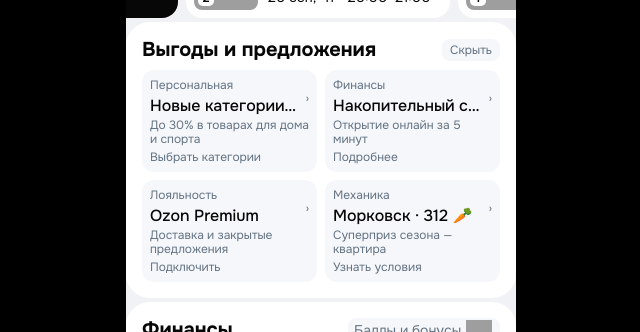
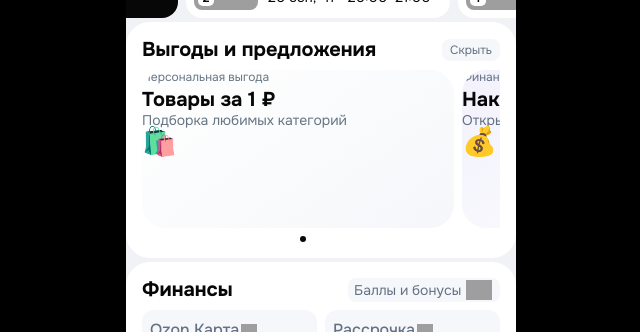
Before and after one commit to imarina2194-art/OzonUserAccountForTests, a React (Vite) app: page / in a window 1280 px wide. Shown: the part 284-616 px from the top of the page, without its empty margins (319-959 px from the left). Built offline with nearby package versions, Linux system fonts and the light colour scheme; grey boxes are pictures that could not be loaded.

Commit message:
Refactor benefits widget into iOS-style promo carousel

```diff
--- a/App.jsx
+++ b/App.jsx
@@ -1,4 +1,4 @@
-import React, { useEffect, useState } from "react";
+import React, { useEffect, useRef, useState } from "react";
 
 const mockUser = {
   name: "Марина И.",
@@ -65,36 +65,36 @@
 
 const megaPromoCards = [
   {
-    id: "promo-cashback",
-    type: "Персональная",
-    title: "Новые категории кэшбека",
-    subtitle: "До 30% в товарах для дома и спорта",
-    cta: "Выбрать категории",
-    accent: false,
+    id: "promo-1rub",
+    label: "Персональная выгода",
+    title: "Товары за 1 ₽",
+    subtitle: "Подборка любимых категорий",
+    accent: "linear-gradient(145deg, var(--color-surface) 0%, var(--color-surface-muted) 100%)",
+    icon: "🛍️",
   },
   {
     id: "promo-savings",
-    type: "Финансы",
+    label: "Финансы",
     title: "Накопительный счёт 18.5%",
     subtitle: "Открытие онлайн за 5 минут",
-    cta: "Подробнее",
-    accent: true,
+    accent: "linear-gradient(145deg, var(--color-cell-button-bg) 0%, var(--color-surface) 100%)",
+    icon: "💰",
   },
   {
     id: "promo-premium",
-    type: "Лояльность",
+    label: "Лояльность",
     title: "Ozon Premium",
-    subtitle: "Доставка и закрытые предложения",
-    cta: "Подключить",
-    accent: false,
+    subtitle: "Больше привилегий в каждом заказе",
+    accent: "linear-gradient(145deg, var(--color-surface-muted) 0%, var(--color-surface) 100%)",
+    icon: "👑",
   },
   {
     id: "promo-morkovsk",
-    type: "Механика",
+    label: "Механика",
     title: "Морковск · 312 🥕",
-    subtitle: "Суперприз сезона — квартира",
-    cta: "Узнать условия",
-    accent: false,
+    subtitle: "Суперприз сезона",
+    accent: "linear-gradient(145deg, var(--color-surface) 0%, var(--color-cell-button-bg) 100%)",
+    icon: "🥕",
   },
 ];
 
@@ -427,37 +427,118 @@
   </Island>
 );
 
-const MegaPromoCell = ({ card }) => (
-  <MutedPill
-    className={`rounded-[var(--radius-s)] p-[var(--space-2)] ${
-      card.accent ? "bg-[var(--color-cell-button-bg)]" : ""
-    }`}
+const PromoCard = ({ card }) => (
+  <article
+    className="relative h-[158px] w-[312px] flex-none snap-start overflow-hidden rounded-[var(--radius-24)] p-[var(--space-3)]"
+    style={{ background: card.accent }}
   >
-    <HStack className="justify-between gap-[var(--space-2)]">
-      <div className="min-w-0">
-        <p className="text-body-s text-[var(--color-text-secondary)]">{card.type}</p>
-        <p className="text-title-cell mt-[2px] truncate text-[var(--color-text-primary)]">{card.title}</p>
-      </div>
-      <span className="text-body-s text-[var(--color-text-secondary)]">›</span>
-    </HStack>
-    <p className="text-body-s mt-[var(--space-0_5)] line-clamp-2 text-[var(--color-text-secondary)]">
-      {card.subtitle}
-    </p>
-    <p className="text-body-s mt-[var(--space-1)] font-[var(--font-weight-medium)] text-[var(--color-text-link)]">
-      {card.cta}
-    </p>
-  </MutedPill>
+    <p className="text-body-s text-[var(--color-text-secondary)]">{card.label}</p>
+    <p className="text-title-l mt-[var(--space-1)] line-clamp-1 text-[var(--color-text-primary)]">{card.title}</p>
+    <p className="text-body-m mt-[var(--space-0_5)] line-clamp-1 text-[var(--color-text-secondary)]">{card.subtitle}</p>
+    <span className="absolute bottom-[var(--space-3)] right-[var(--space-3)] text-[28px] leading-none" aria-hidden>
+      {card.icon}
+    </span>
+  </article>
 );
 
+const PromoCarousel = ({ cards }) => {
+  const trackRef = useRef(null);
+  const resumeTimeoutRef = useRef(null);
+  const [activeIndex, setActiveIndex] = useState(0);
+  const [isPaused, setIsPaused] = useState(false);
+
+  const pauseAutoplay = () => {
+    setIsPaused(true);
+    if (resumeTimeoutRef.current) {
+      window.clearTimeout(resumeTimeoutRef.current);
+    }
+    resumeTimeoutRef.current = window.setTimeout(() => {
+      setIsPaused(false);
+    }, 8000);
+  };
+
+  useEffect(() => {
+    if (!cards.length || isPaused) {
+      return undefined;
+    }
+
+    const timer = window.setInterval(() => {
+      const nextIndex = (activeIndex + 1) % cards.length;
+      const container = trackRef.current;
+      const nextCard = container?.children?.[nextIndex];
+      if (!container || !nextCard) {
+        return;
+      }
+
+      nextCard.scrollIntoView({ behavior: "smooth", inline: "start", block: "nearest" });
+      setActiveIndex(nextIndex);
+    }, 7000);
+
+    return () => window.clearInterval(timer);
+  }, [activeIndex, cards.length, isPaused]);
+
+  useEffect(() => {
+    const container = trackRef.current;
+    if (!container) {
+      return undefined;
+    }
+
+    const updateActive = () => {
+      const cardWidth = 320;
+      const index = Math.round(container.scrollLeft / cardWidth);
+      const safeIndex = Math.max(0, Math.min(cards.length - 1, index));
+      setActiveIndex(safeIndex);
+    };
+
+    container.addEventListener("scroll", updateActive, { passive: true });
+
+    return () => container.removeEventListener("scroll", updateActive);
+  }, [cards.length]);
+
+  useEffect(() => {
+    return () => {
+      if (resumeTimeoutRef.current) {
+        window.clearTimeout(resumeTimeoutRef.current);
+      }
+    };
+  }, []);
+
+  return (
+    <div className="mt-[var(--space-2)]">
+      <div
+        ref={trackRef}
+        className="flex snap-x snap-mandatory gap-[var(--space-2)] overflow-x-auto scroll-smooth pr-[var(--space-4)]"
+        onTouchStart={pauseAutoplay}
+        onMouseDown={pauseAutoplay}
+        onWheel={pauseAutoplay}
+      >
+        {cards.map((card) => (
+          <PromoCard key={card.id} card={card} />
+        ))}
+      </div>
+      <HStack className="mt-[var(--space-2)] justify-center gap-[6px]">
+        {cards.map((card, index) => (
+          <span
+            key={card.id}
+            className={`h-[6px] w-[6px] rounded-full ${
+              index === activeIndex ? "bg-[var(--color-text-primary)]" : "bg-[var(--color-border-divider)]"
+            }`}
+          />
+        ))}
+      </HStack>
+    </div>
+  );
+};
+
 const MegaPromoSkeleton = () => (
-  <div className="mt-[var(--space-2)] grid grid-cols-2 gap-[var(--space-2)]" aria-hidden>
-    {["s1", "s2", "s3", "s4"].map((id) => (
-      <MutedPill key={id} className="h-[84px] animate-pulse rounded-[var(--radius-s)]" />
+  <div className="mt-[var(--space-2)] flex gap-[var(--space-2)] overflow-x-auto pr-[var(--space-4)]" aria-hidden>
+    {["s1", "s2"].map((id) => (
+      <MutedPill key={id} className="h-[158px] w-[312px] flex-none animate-pulse rounded-[var(--radius-24)]" />
     ))}
   </div>
 );
 
-const MegaPromoSection = ({ debugStyle, status = "ready", cards = [] }) => {
+const MegaPromoWidget = ({ debugStyle, status = "ready", cards = [] }) => {
   if (status === "empty") {
     return null;
   }
@@ -479,15 +560,7 @@
         </MutedPill>
       )}
 
-      {status === "ready" && cards.length > 0 && (
-        // Simplified from banner-like cards to compact cells to reduce visual overload.
-        <div className="mt-[var(--space-2)] grid grid-cols-2 gap-[var(--space-2)]">
-          {cards.slice(0, 4).map((card) => (
-            // Text-first composition keeps scanning fast and avoids ad-like emphasis.
-            <MegaPromoCell key={card.id} card={card} />
-          ))}
-        </div>
-      )}
+      {status === "ready" && cards.length > 0 && <PromoCarousel cards={cards.slice(0, 4)} />}
     </Island>
   );
 };
@@ -772,7 +845,7 @@
           </Section>
           <div className="h-[var(--space-1)]" />
           <div className="w-[390px] box-border">
-            <MegaPromoSection debugStyle={debugStyle} status="ready" cards={megaPromoCards} />
+            <MegaPromoWidget debugStyle={debugStyle} status="ready" cards={megaPromoCards} />
           </div>
           <div className="h-[var(--space-1)]" />
           <div className="w-[390px] box-border">
```
